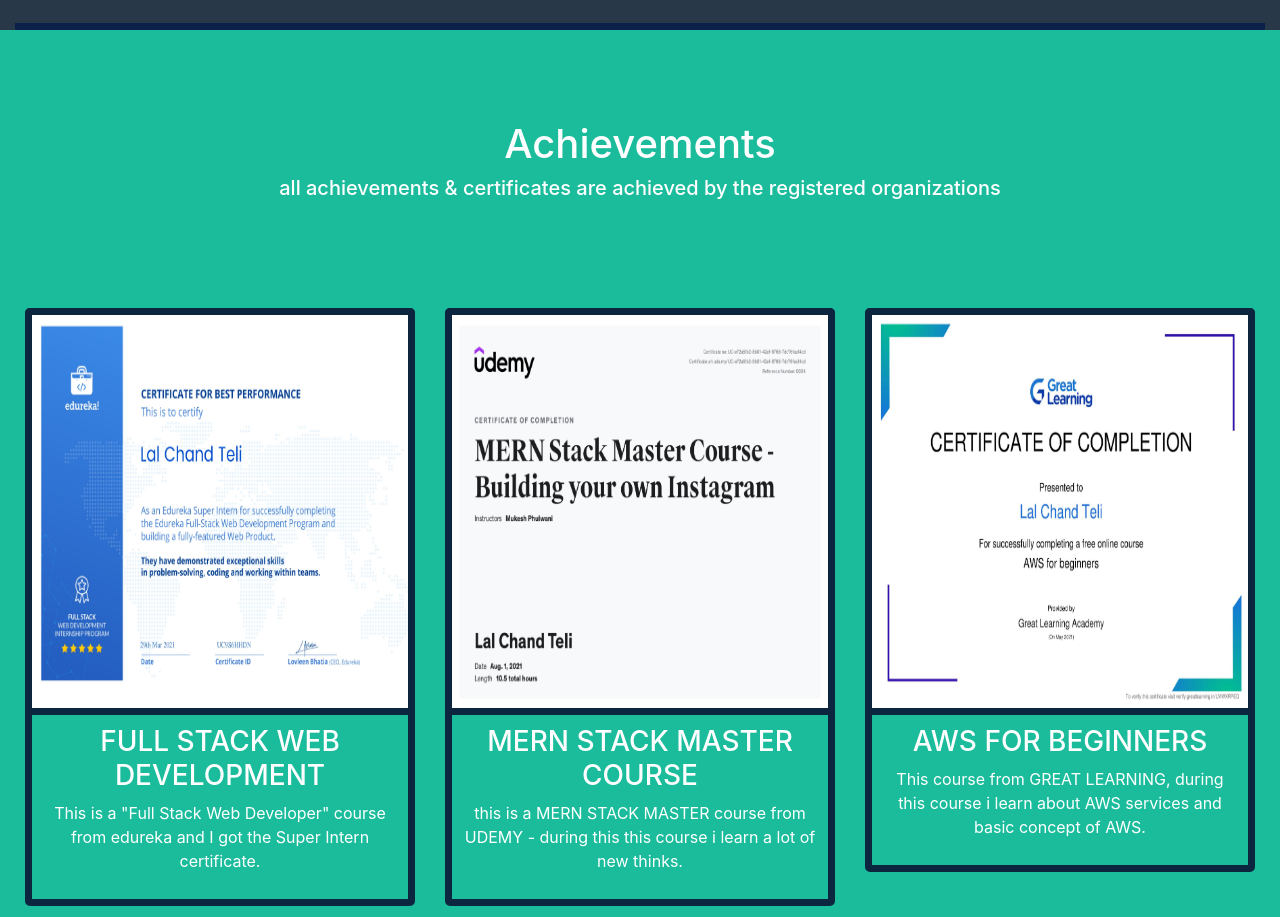
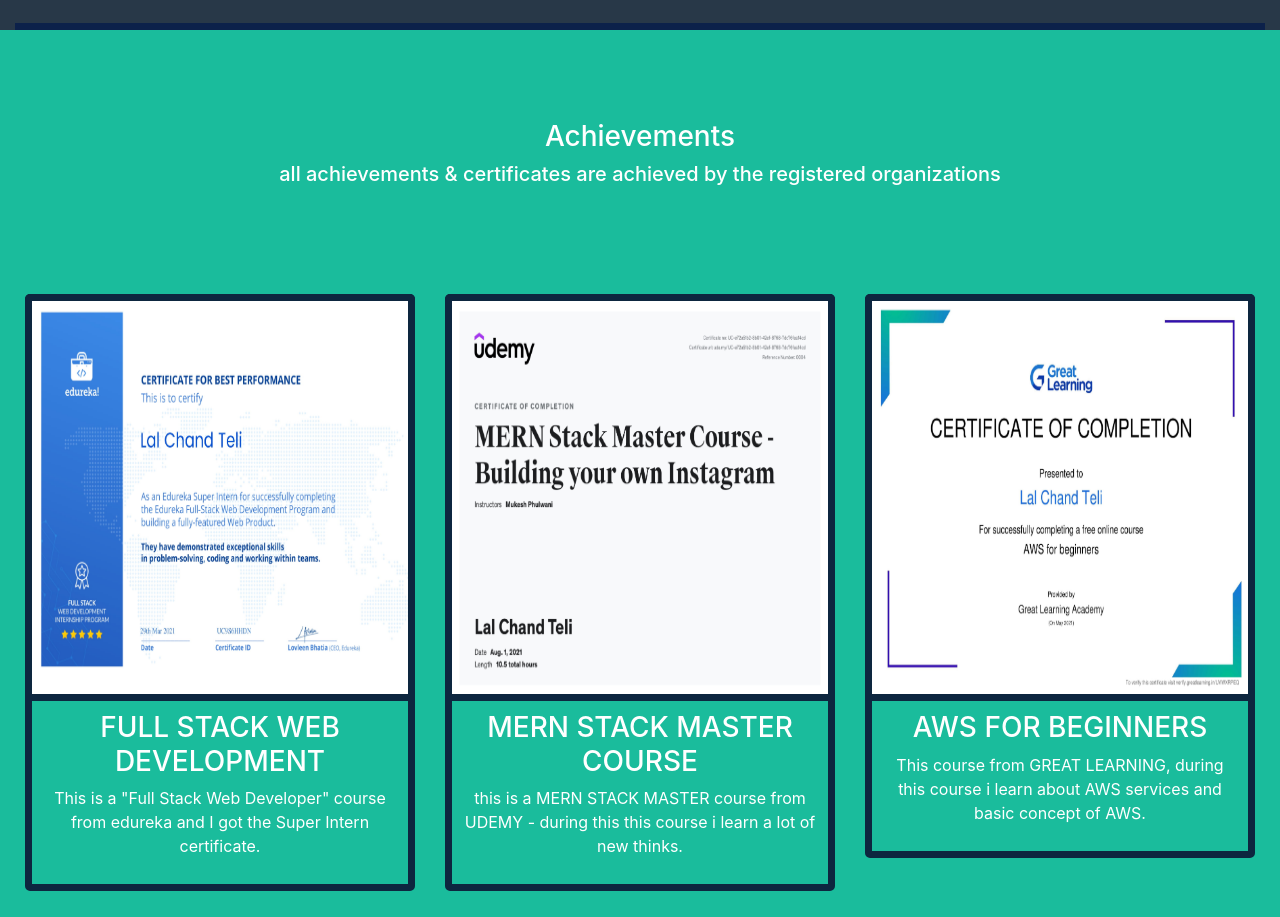
Before and after one commit to LALCHANDTELI/port_folio, a React (Create React App) app: page / in a window 1280 px wide. Shown: the part 2200-3117 px from the top of the page. Built offline with nearby package versions, Linux system fonts and the light colour scheme.

Commit message:
Update index.js

```diff
--- a/src/achievements/index.js
+++ b/src/achievements/index.js
@@ -3,7 +3,7 @@
     <div id="achivements" class="col-sm-12">
       <div class="row fivth_row">
         <div class="col-md-12">
-          <h1>Achievements</h1>
+          <h3>Achievements</h3>
           <h5>
             all achievements & certificates are achieved by the registered
             organizations
```
